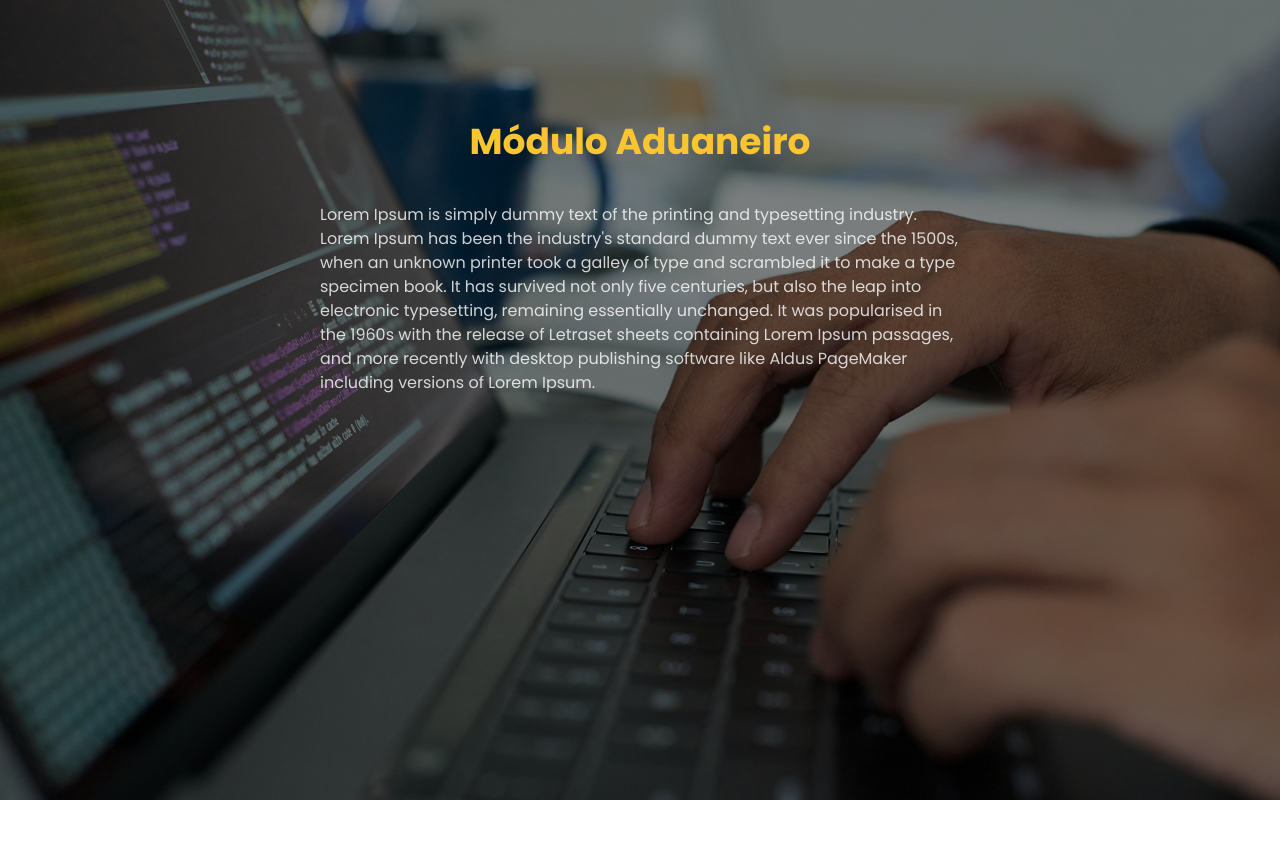
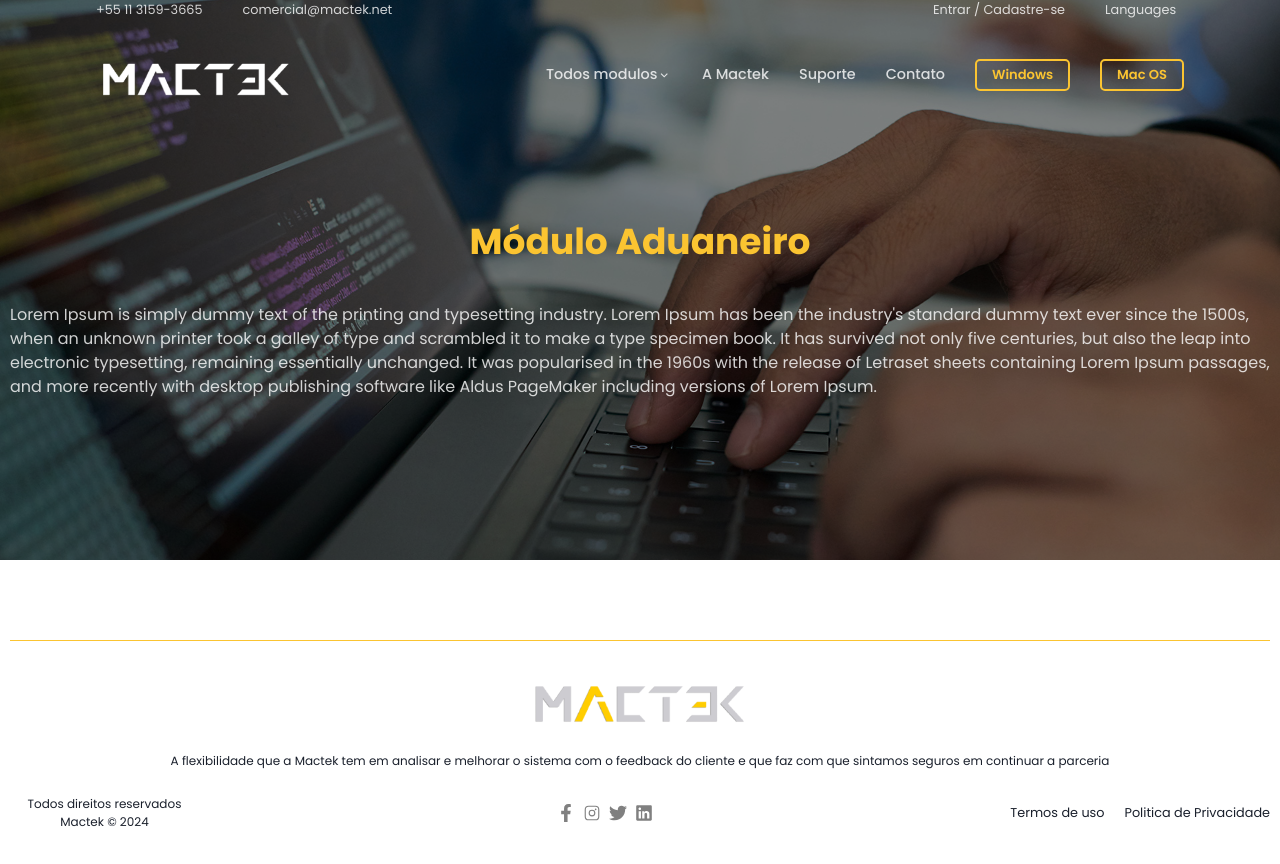
Before and after one commit to arturwatana/layout-mactek, a React (Vite) app: page /modules/aduaneiro in a window 1280 px wide. Shown: the top 864 px of the page. Before the commit the page ends 800 px from the top, so only its background shows below. Built offline with nearby package versions, Linux system fonts and the light colour scheme.

Commit message:
fix: individual module

```diff
--- /dev/null
+++ b/src/Components/Footer/index.tsx
@@ -0,0 +1,37 @@
+import { Flex, Image, Text } from "@chakra-ui/react";
+import MactekLogo1 from "../../assets/MACTEK_Logo.png"
+import { FaFacebookF } from "react-icons/fa";
+import { PiInstagramLogo } from "react-icons/pi";
+import { FaTwitter } from "react-icons/fa";
+import { RxLinkedinLogo } from "react-icons/rx";
+
+
+export default function Footer(){
+    return (
+        <>
+                <Flex pt="80px" scrollMarginTop={"127px"} id="sixthSection" w="100%" minH="30vh" h="100%" zIndex={500} justifyContent={"center"} position={"relative"}>
+          <Flex maxW="1260px" w="100%" justifyContent={"center"} alignItems={"center"} flexDirection={"column"}>
+            <Flex borderTop={"1px solid #FBC431"} pb={{ sm: "40px", lg: "0px" }} minH="30vh" gap="25px" w={{ sm: "80%", xl: "100%" }} flexDir={"column"} alignItems={"center"}  >
+              <Flex w="220px" mt="40px" h="46px" >
+                <Image h="100%" w="100%" src={MactekLogo1} />
+              </Flex>
+              <Text fontSize={"12px"} textAlign={{ sm: "center", lg: "left" }}>A flexibilidade que a Mactek tem em analisar e melhorar o sistema com o feedback do cliente e que faz com que sintamos seguros em continuar a parceria</Text>
+              <Flex w="100%" justifyContent={"space-between"} gap={{ sm: "25px", lg: "0px" }} alignItems={"center"} flexDir={{ sm: "column", lg: "row" }}>
+                <Text fontSize={"12px"} textAlign={"center"} w={{ sm: "60%", lg: "15%" }}>Todos direitos reservados Mactek © 2024</Text>
+                <Flex fontSize={"18px"} gap={{ sm: "25px", lg: "8px" }} color="gray">
+                  <FaFacebookF cursor={"pointer"} />
+                  <PiInstagramLogo cursor={"pointer"} />
+                  <FaTwitter cursor={"pointer"} />
+                  <RxLinkedinLogo cursor={"pointer"} />
+                </Flex>
+                <Flex fontSize={"12.8px"} gap="20px">
+                  <Text cursor={"pointer"}>Termos de uso</Text>
+                  <Text cursor={"pointer"}>Politica de Privacidade</Text>
+                </Flex>
+              </Flex>
+            </Flex>
+          </Flex>
+        </Flex>
+        </>
+    )
+}
--- a/src/Components/IndividualModule/index.tsx
+++ b/src/Components/IndividualModule/index.tsx
@@ -3,6 +3,9 @@ import MainImg from "../../assets/main-demo1.jpg"
 import { useParams } from "react-router-dom";
 import { useEffect, useState } from "react";
 import { getModule, ModuleProps } from "../../Utils/ModulesDB";
+import Footer from "../Footer";
+import NavBar from "../NavBar";
+import FixedNavBar from "../FixedNavBar";
 
 
 
@@ -10,29 +13,58 @@ import { getModule, ModuleProps } from "../../Utils/ModulesDB";
 
 export default function IndividualModule() {
     const [module, setModule] = useState<ModuleProps | undefined>()
+  const [scrollPosition, setScrollPosition] = useState<number>(0);
     const params = useParams()
+    const [openBurger, setOpenBurger] = useState<boolean>(false)
 
     useEffect(() => {
         const moduleInDB = getModule(params.tag ? params.tag : "")[0]
         setModule(moduleInDB)
     }, [])
 
+    useEffect(() => {
+        const handleScroll = () => {
+          setScrollPosition(window.scrollY);
+        };
+
+        window.addEventListener('scroll', handleScroll);
+
+        if (scrollPosition >= 700) {
+          window.removeEventListener('scroll', handleScroll);
+
+        }
+
+        return () => {
+          window.removeEventListener('scroll', handleScroll);
+        };
+      }, []);
+
     return (
         <>
-            <Flex w="100%" minH="80vh" justifyContent={"center"}>
-                <div style={{ backgroundColor: "rgba(0, 0, 0, 0.5)", width: "100%", minHeight: "100vh", height: "100%", position: "absolute", zIndex: 90 }} />
-                <Image position={"absolute"} src={MainImg} w="100vw" minH="100vh" h="100%" backgroundRepeat={"no-repeat"} objectFit={"cover"} objectPosition={"50% 42%"} />
+        <Flex flexDir={"column"}>
+
+
+        <Flex w="100vw" h="100%" position={"relative"} alignItems={"center"} justifyContent={"center"} flexDir={"column"}>
+                <div style={{ backgroundColor: "rgba(0, 0, 0, 0.5)", width: "100%", minHeight: "70vh", height:"100%", position: "absolute", zIndex: 90 }} />
+                <Image position={"absolute"} src={MainImg} w="100vw" minH="70vh" h="100%" backgroundRepeat={"no-repeat"} objectFit={"cover"} objectPosition={"50% 42%"} />
+            <Flex zIndex={900} w="100%" maxW="1280px" pb="50px " h="100%" minH="70vh" alignItems={"center"} flexDirection={"column"} >
+                <NavBar openBurger={openBurger} setOpenBurger={setOpenBurger}/>
+                <FixedNavBar setOpenBurger={setOpenBurger} dismont={scrollPosition == 0 ? true : false} render={scrollPosition >= 10 ? true : false} />
+                <Flex maxW="1260px" w="100%" position="relative" justifyContent={"center"} flexDirection={"column"}>
                 {module ? <>
-                    <Flex w="50%" zIndex={900} p="120px 0 0 0" >
+                    <Flex textAlign={"left"}  zIndex={900} p="120px 0 0 0" >
                     <Flex flexDir={"column"} gap="40px">
                         <Heading color={"#fbc431"} w="100%" textAlign={"center"}>{module.name}</Heading>
                         <Text color={"rgba(255,255,255,0.8)"}>{module.description}</Text>
                     </Flex>
                 </Flex>
                 </> :   <Flex w="40%" zIndex={900} p="120px 0 0 0" ><Text fontSize={25} color="white" textAlign={"center"}>Módulo nao encontrado, tente novamente mais tarde</Text></Flex>}
+                </Flex>
+             </Flex>
+            </Flex>
+       <Footer/>
+        </Flex>
 
-
-            </Flex>
         </>
     )
 
--- a/src/Components/MainComponent/index.tsx
+++ b/src/Components/MainComponent/index.tsx
@@ -10,12 +10,8 @@ import CountUp from "react-countup"
 import ATLANTIS from "../../assets/Desks.png"
 import Slider from "../Slider"
 import ModulesSlider from "../ModulesSlider"
-import MactekLogo1 from "../../assets/MACTEK_Logo.png"
 import { motion } from "framer-motion"
-import { FaFacebookF } from "react-icons/fa";
-import { PiInstagramLogo } from "react-icons/pi";
-import { FaTwitter } from "react-icons/fa";
-import { RxLinkedinLogo } from "react-icons/rx";
+
 import { useContext, useEffect, useState } from "react"
 import ModalContact from "../MenuContact"
 import 'react-toastify/dist/ReactToastify.css';
@@ -24,6 +20,7 @@ import { ContentContext, MessageProps } from "../../App"
 import NavBar from "../NavBar"
 import FixedNavBar from "../FixedNavBar"
 import BurgerMenu from "../BurgerMenu"
+import Footer from "../Footer"
 
 export default function MainComponent() {
   const [scrollPosition, setScrollPosition] = useState<number>(0);
@@ -254,29 +251,7 @@ export default function MainComponent() {
             </Flex>
           </Flex>
         </Flex>
-        <Flex pt="80px" scrollMarginTop={"127px"} id="sixthSection" w="100%" minH="30vh" h="100%" zIndex={500} justifyContent={"center"} position={"relative"}>
-          <Flex maxW="1260px" w="100%" justifyContent={"center"} alignItems={"center"} flexDirection={"column"}>
-            <Flex borderTop={"1px solid #FBC431"} pb={{ sm: "40px", lg: "0px" }} minH="30vh" gap="25px" w={{ sm: "80%", xl: "100%" }} flexDir={"column"} alignItems={"center"}  >
-              <Flex w="220px" mt="40px" h="46px" >
-                <Image h="100%" w="100%" src={MactekLogo1} />
-              </Flex>
-              <Text fontSize={"12px"} textAlign={{ sm: "center", lg: "left" }}>A flexibilidade que a Mactek tem em analisar e melhorar o sistema com o feedback do cliente e que faz com que sintamos seguros em continuar a parceria</Text>
-              <Flex w="100%" justifyContent={"space-between"} gap={{ sm: "25px", lg: "0px" }} alignItems={"center"} flexDir={{ sm: "column", lg: "row" }}>
-                <Text fontSize={"12px"} textAlign={"center"} w={{ sm: "60%", lg: "15%" }}>Todos direitos reservados Mactek © 2024</Text>
-                <Flex fontSize={"18px"} gap={{ sm: "25px", lg: "8px" }} color="gray">
-                  <FaFacebookF cursor={"pointer"} />
-                  <PiInstagramLogo cursor={"pointer"} />
-                  <FaTwitter cursor={"pointer"} />
-                  <RxLinkedinLogo cursor={"pointer"} />
-                </Flex>
-                <Flex fontSize={"12.8px"} gap="20px">
-                  <Text cursor={"pointer"}>Termos de uso</Text>
-                  <Text cursor={"pointer"}>Politica de Privacidade</Text>
-                </Flex>
-              </Flex>
-            </Flex>
-          </Flex>
-        </Flex>
+        <Footer/>
       </Flex>
 
     </>
```
